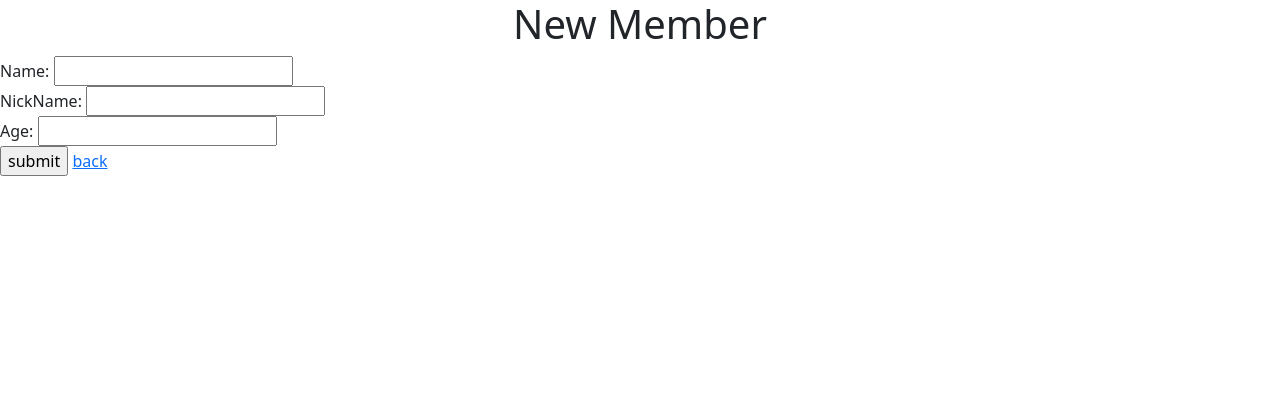
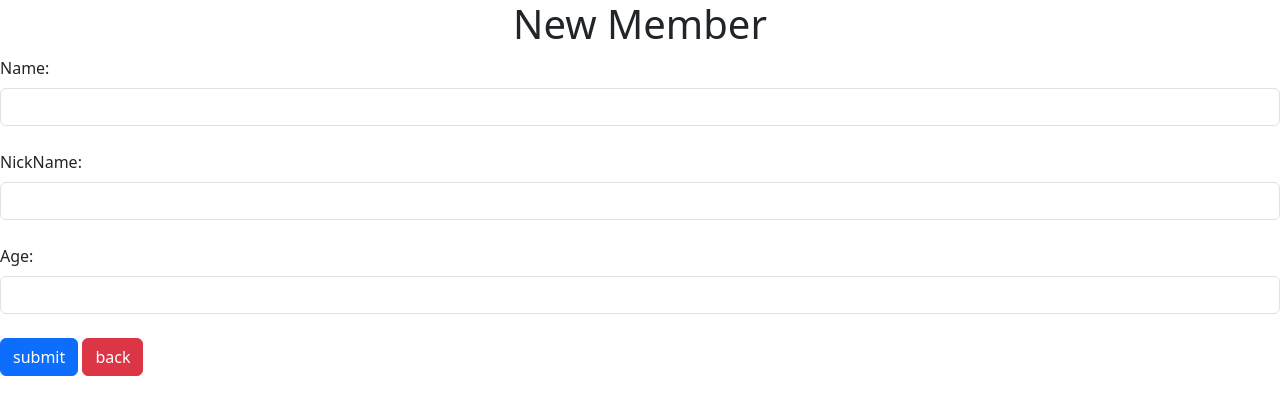
Before and after one commit to lourenxx/CRUD-API, a Flask app: page /create in a window 1280 px wide. Shown: the top 415 px of the page. Run offline with Flask 3, Linux system fonts and the light colour scheme; some libraries are stand-ins or nearby versions.

Commit message:
adding style classes

```diff
--- a/templates/new.html
+++ b/templates/new.html
@@ -12,25 +12,25 @@
     <form action="{{url_for('members.post_member')}}" method="post">
 
 
-        <label for="name">Name:</label>
-        <input type="text" id="name" name="name" required>
+        <label class="form-label" for="name">Name:</label>
+        <input class="form-control" type="text" id="name" name="name" required>
 
 
         <br>
 
-        <label for="nickname">NickName:</label>
-        <input type="text" id="nickname" name="nickname" required>
+        <label class="form-label" for="nickname">NickName:</label>
+        <input class="form-control" type="text" id="nickname" name="nickname" required>
 
         <br>
 
-        <label for="age">Age:</label>
-        <input type="number" id="age" name="age" required>
+        <label class="form-label" for="age">Age:</label>
+        <input class="form-control" type="number" id="age" name="age" required>
 
 
         <br>
 
-        <input type="submit" value="submit">
-        <a href="{{url_for('members.get_member')}}">back</a>
+        <input class="btn btn-primary" type="submit" value="submit">
+        <a class="btn btn-danger" href="{{url_for('members.get_member')}}">back</a>
     </form>
 
     <script type="text/javascript" src="/static/bootstrap.min.js"></script>
```
Also changed, not shown: templates/update.html (+10 -8 lines).
